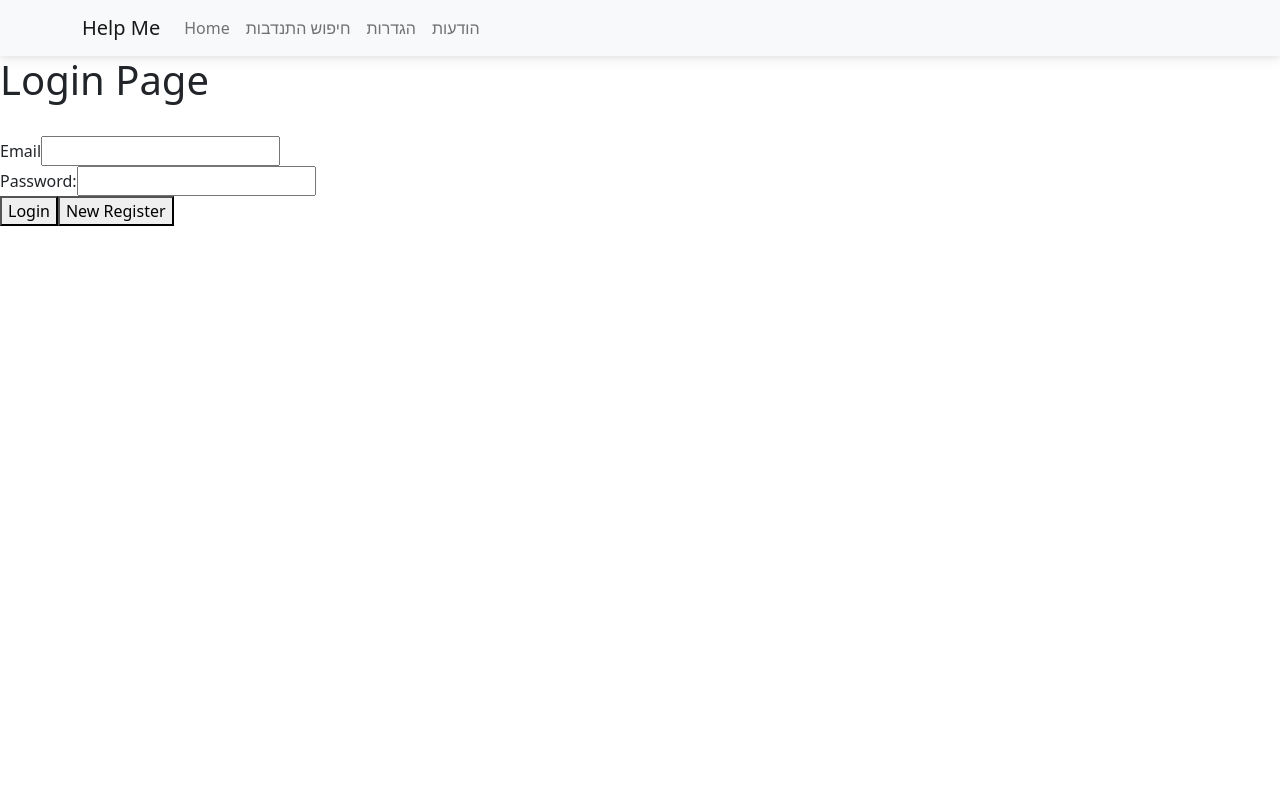
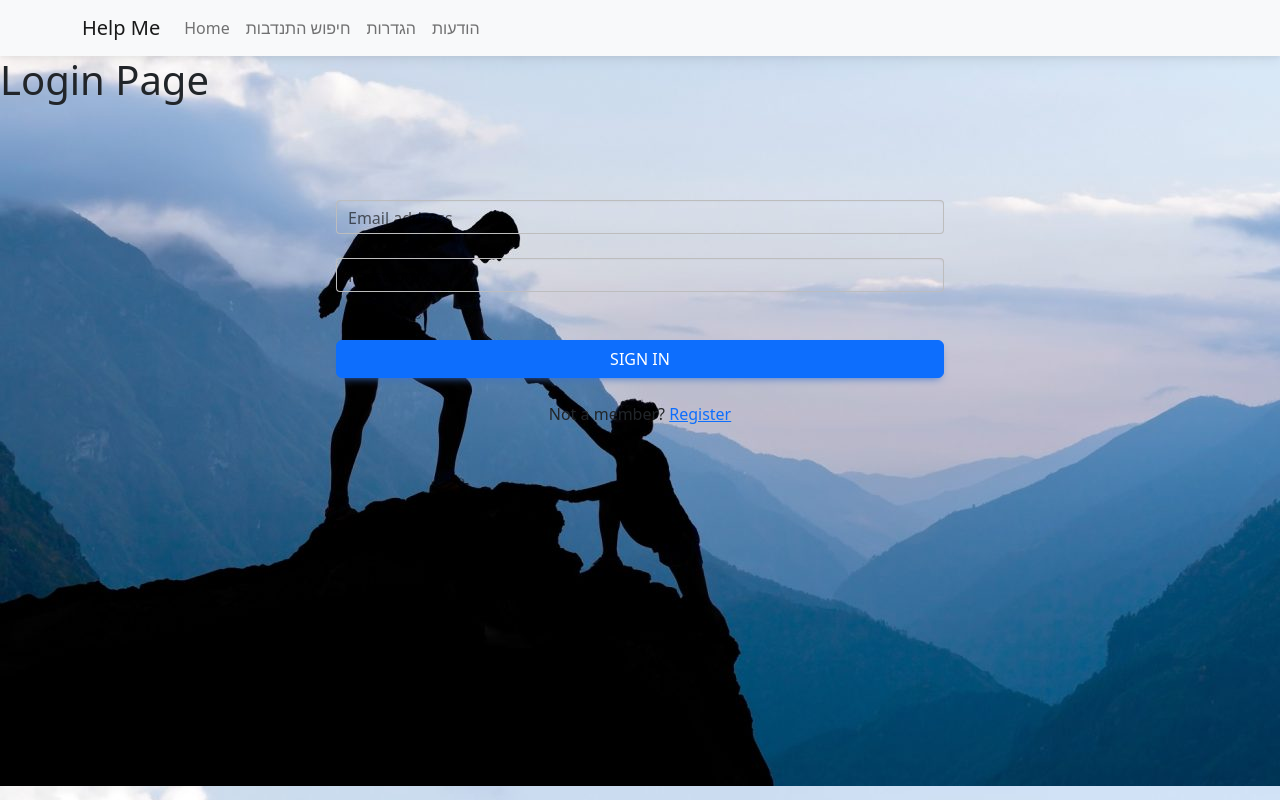
Before and after one commit to moriya2001/HelpMe-1, a React (Create React App) app in the folder Frontend/: page / in a window 1280 px wide. Built offline with nearby package versions, Linux system fonts and the light colour scheme.

Commit message:
19/03/2023

```diff
--- /dev/null
+++ b/Frontend/src/components/1-login.css
@@ -0,0 +1,4 @@
+body{
+    background-image: url("../images/login.jpg");
+
+}
--- a/Frontend/src/components/1-login.js
+++ b/Frontend/src/components/1-login.js
@@ -1,37 +1,56 @@
 import React from 'react'
+import "./1-login.css"
 import { useState } from 'react'
 import axios from "axios"
 import {useNavigate} from "react-router-dom"
+import {
+  MDBContainer,
+  MDBInput,
+  MDBCheckbox,
+  MDBBtn,
+  MDBIcon
+}
+from 'mdb-react-ui-kit';
+
 const LoginPage = ()=>{
-  const [FirstName,setFirstName]=useState()
-  const [LastName,setLastName]=useState()
-  const [password,setPassword]=useState()
+ const [userName,setUserName]=useState()
+ const [password,setPassword]=useState()
   const navigate=useNavigate()
   const login = async ()=>{
       const {data}= await axios.get("http://localhost:8000/users")
       let user = data.find(user =>{
-          return user.Email==FirstName&&user.Password==password
+          return user.Email==userName&&user.Password==password
       })
       if(user){
           navigate("/home")
-        // console.log("yesss")
+        console.log("yesss")
       }
       else{
           navigate("register")
-        // console.log("noooo")
-      }
+     }
   }
-  const newRegister =()=>{
-    navigate("/register")
-  }
-  return(
-    <div >
-   <h1>Login Page</h1><br/>
-    Email<input type={"email"} onChange={(e)=>setLastName(e.target.value)}/><br/>
-    Password:<input type={"text"}onChange={(e)=>setPassword(e.target.value)}/><br/>
-    <button onClick={login} >Login</button>
-    <button onClick={newRegister} >New Register</button>
+
+  return(<div >
+  <h1>Login Page</h1><br/>
+   <MDBContainer className="p-3 my-5 d-flex flex-column w-50">
+
+<MDBInput wrapperClass='mb-4' label='Email address' id='form1' type='email' onChange={e=>setUserName(e.target.value)}/>
+<MDBInput wrapperClass='mb-4' label='Password' id='form2' type='password'onChange={e=>setPassword(e.target.value)}/>
+
+<div className="d-flex justify-content-between mx-3 mb-4">
+</div>
+
+<MDBBtn className="mb-4" onClick={login}>Sign in</MDBBtn>
+
+<div className="text-center">
+  <p>Not a member? <a href="register">Register</a></p>
+
   </div>
+  </MDBContainer>
+  </div>
+
+
+
   )
 }
 export default LoginPage;
--- a/Frontend/src/components/2-register.js
+++ b/Frontend/src/components/2-register.js
@@ -2,17 +2,38 @@ import react from "react"
 import { useState } from 'react'
 import axios from "axios"
 import {useNavigate} from "react-router-dom"
+import {
+    MDBContainer,
+    MDBTabs,
+    MDBTabsItem,
+    MDBTabsLink,
+    MDBTabsContent,
+    MDBTabsPane,
+    MDBBtn,
+    MDBIcon,
+    MDBInput,
+    MDBCheckbox
+  }
+  from 'mdb-react-ui-kit';
 const Register =()=>{
    const [user,setUser]=useState({})
     const navigate=useNavigate()
     const register = async()=>{
-
-        const {data}= await axios.post("http://localhost:8000/users" ,user)
+         const {data}= await axios.post("http://localhost:8000/users" ,user)
             navigate("/")
      }
+    //  const [justifyActive, setJustifyActive] = useState('tab1');;
+
+    //  const handleJustifyClick = (value) => {
+    //    if (value === justifyActive) {
+    //      return;
+    //    }
+
+    //    setJustifyActive(value);
+    //  };
 
    return(<div>
-       <h1>Register Page</h1><br/>
+ {/* <h1>Register Page</h1><br/>
     First name:<input className="form-control" type={"text"} onChange={(e)=>setUser({...user,FirstName:e.target.value})}/><br/>
     Last name:<input type={"text"} onChange={(e)=>setUser({...user,LastName:e.target.value})}/><br/>
     Tz:<input type={"text"}onChange={(e)=>setUser({...user,Tz:e.target.value})}/><br/>
@@ -21,17 +42,38 @@ const Register =()=>{
     Password:<input type={"text"}onChange={(e)=>setUser({...user,Password:e.target.value})}/><br/>
     if you volunteer?:<input type={"checkbox"}onChange={(e)=>setUser({...user,Status:e.target.checked})}/><br/>
     Coins:<input type={"text"}onChange={(e)=>setUser({...user,Coins:e.target.value})}/><br/>
-    Email:<input type={"email"}onChange={(e)=>setUser({...user,Email:e.target.value})}/><br/>
+    Email:<input type={"email"}onChange={(e)=>setUser({...user,Email:e.target.value})}/><br/> */}
+
+<MDBContainer className="p-3 my-5 d-flex flex-column w-50">
+
+
+{/*
+<MDBTabsContent> */}
 
 
 
 
 
 
-    <button onClick={register} >continue</button>
-   </div>
+    <MDBInput wrapperClass='mb-4' label='שם פרטי' id='form1' type='text' onChange={(e)=>setUser({...user,FirstName:e.target.value})}/>
+    <MDBInput wrapperClass='mb-4' label='שם משפחה' id='form1' type='text'onChange={(e)=>setUser({...user,LastName:e.target.value})}/>
+    <MDBInput wrapperClass='mb-4' label='אימייל' id='form1' type='email' onChange={(e)=>setUser({...user,Email:e.target.value})}/>
+    <MDBInput wrapperClass='mb-4' label='סיסמא' id='form1' type='password' onChange={(e)=>setUser({...user,Password:e.target.value})}/>
+    <MDBInput wrapperClass='mb-4' label='ת.ז' id='form1' type='text'onChange={(e)=>setUser({...user,Tz:e.target.value})}/>
+    <MDBInput wrapperClass='mb-4' label='תאריך לידה' id='form1' type='date' onChange={(e)=>setUser({...user,BirthYear:e.target.value})}/>
+    <MDBInput wrapperClass='mb-4' label='מס טלפון ' id='form1' type='text' onChange={(e)=>setUser({...user,Phone:e.target.value})}/>
+
+    <div className='d-flex justify-content-center mb-4'>
+      <MDBCheckbox name='flexCheck' id='flexCheckDefault' label='האם אתה מתנדב?' onChange={(e)=>setUser({...user,Status:e.target.checked})}/>
+    </div>
+
+    <MDBBtn className="mb-4 w-100" onClick={register}>הירשם</MDBBtn>
 
 
+{/* </MDBTabsContent> */}
+
+</MDBContainer>
+</div>
 
 );
 }
```
Also changed, not shown: Frontend/src/components/3-DetailsVolunteering.js (+0 -13 lines), Frontend/src/images/login.jpg (added).
